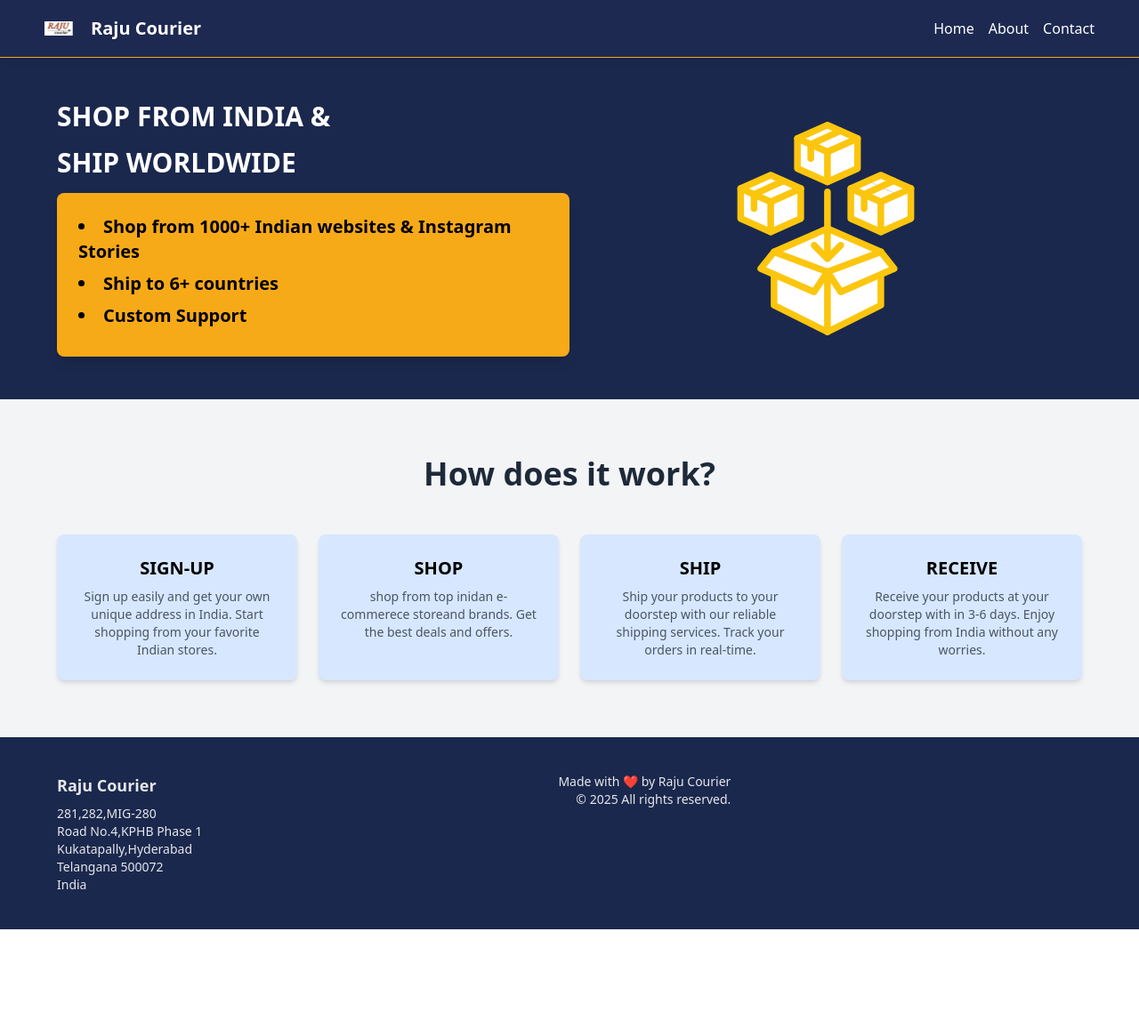
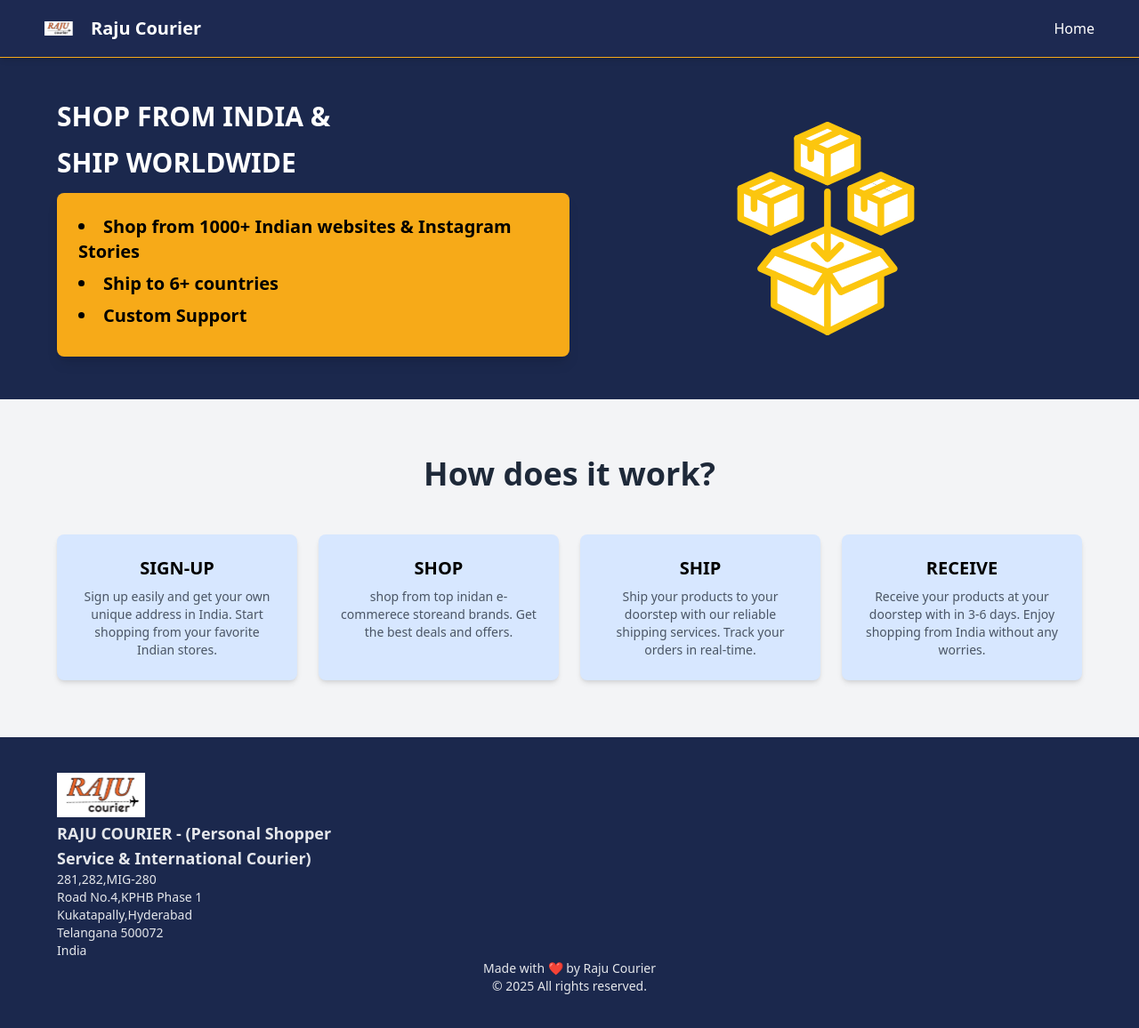
Before and after one commit to rajucourier/rajucourier.github.io, a React (Vite) app: page / in a window 1280 px wide. Shown: the top 1156 px of the page at 89% size. Before the commit the page ends 1045 px from the top, so only its background shows below. Built offline with nearby package versions, Linux system fonts and the light colour scheme.

Commit message:
update footer metadata

```diff
--- a/src/components/Footer.tsx
+++ b/src/components/Footer.tsx
@@ -7,7 +7,8 @@
 
       {/* <!-- Address Section --> */}
       <div>
-        <h3 className="text-lg font-semibold mb-2">Raju Courier</h3>
+        <img src="./logo.svg" alt="Logo" width={100} height={100} className="mb-1" />
+        <h3 className="text-lg font-semibold">RAJU COURIER - (Personal Shopper Service & International Courier)</h3>
         <p className="text-sm">
           281,282,MIG-280<br/>
           Road No.4,KPHB Phase 1<br/>
@@ -20,12 +21,13 @@
       {/* <!-- Social Links Section --> */}
 
 
-      {/* <!-- Made With Love Message --> */}
-      <div className="text-sm md:text-right">
+
+    </div>
+     {/* <!-- Made With Love Message --> */}
+     <div className="text-sm md:text-center">
         <p>Made with ❤️ by Raju Courier</p>
         <p>&copy; 2025 All rights reserved.</p>
       </div>
-    </div>
       </footer>
 
     );
--- a/src/components/Navbar.tsx
+++ b/src/components/Navbar.tsx
@@ -16,12 +16,12 @@
           <Link to="/" className="hover:underline">
             Home
           </Link>
-          <Link to="/about" className="hover:underline">
+          {/* <Link to="/about" className="hover:underline">
             About
           </Link>
           <Link to="/contact" className="hover:underline">
             Contact
-          </Link>
+          </Link> */}
         </div>
       </div>
     </nav>
```
